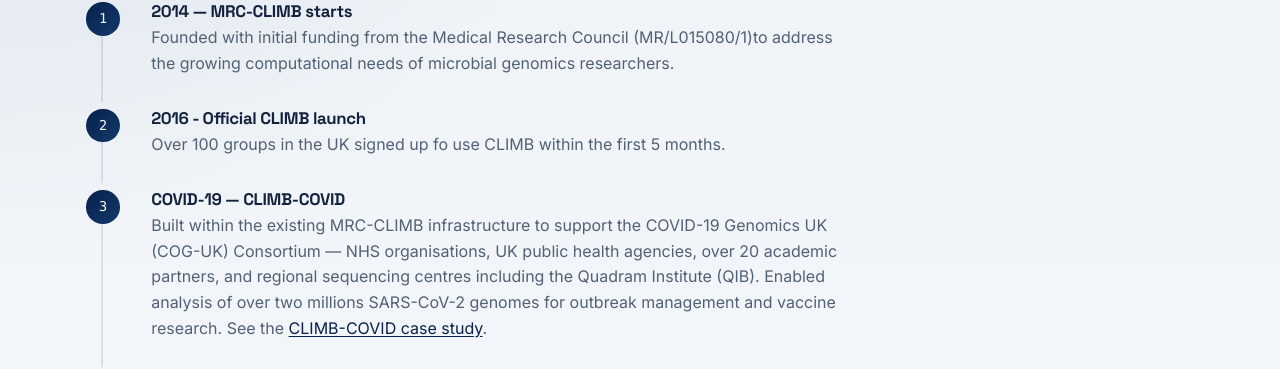
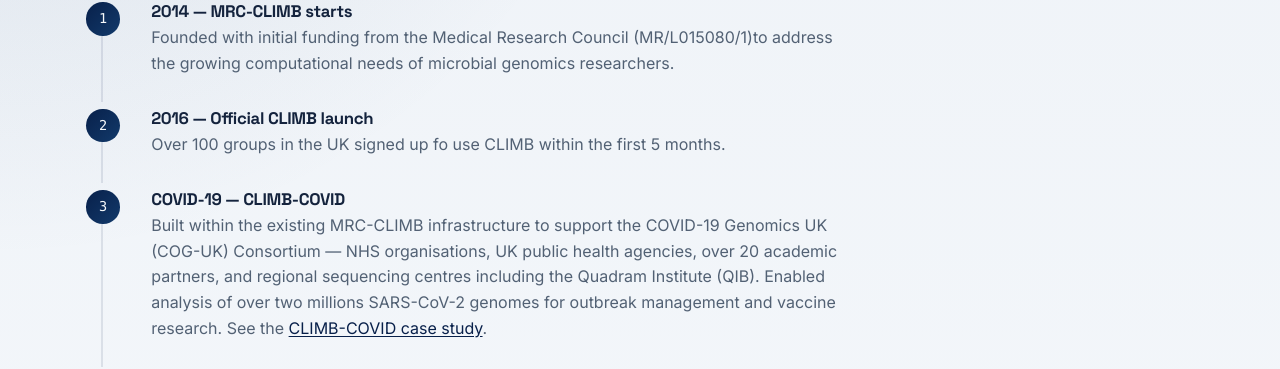
Before and after one commit to MRC-CLIMB/website, a Jekyll site: the page built from about/history.md, in a window 1280 px wide and 900 px high. Shown: the part 414-783 px from the top of the window. Built offline with Jekyll 4.4.1, drawn with Linux system fonts in a browser that asks for light colours.

```diff
--- a/about/history.md
+++ b/about/history.md
@@ -11,7 +11,7 @@ permalink: /about/history/
     <p>Founded with initial funding from the Medical Research Council (MR/L015080/1)to address the growing computational needs of microbial genomics researchers.</p>
   </li>
     <li>
-    <h4>2016 - Official CLIMB launch</h4>
+    <h4>2016 — Official CLIMB launch</h4>
     <p>Over 100 groups in the UK signed up fo use CLIMB within the first 5 months.</p>
   </li>
   <li>
```
